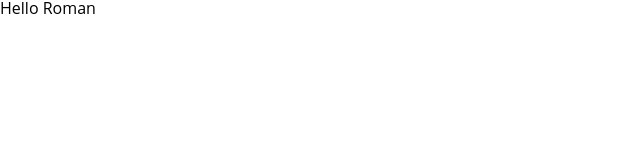
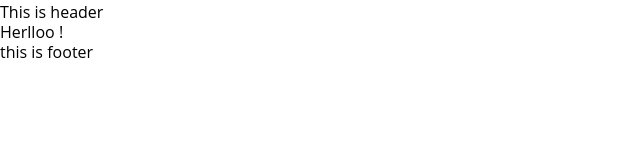
Before and after one commit to marckraw/marck.codes, a Gatsby site: page / in a window 1280 px wide. Shown: the whole page, without its empty margins (0-640 px from the left). Built offline with nearby package versions, Linux system fonts and the light colour scheme; Gatsby itself is replaced by a stand-in of ours.

Commit message:
Some initial commits

```diff
--- a/src/pages/index.js
+++ b/src/pages/index.js
@@ -3,7 +3,7 @@ import React from 'react';
 const HomePage = () => {
   return (
     <div>
-      <h1 className="leading-4">Hello Roman</h1>
+      <h1 className="leading-4">Herlloo !</h1>
     </div>
   );
 };
--- a/src/templates/MainTemplate/MainTemplate.js
+++ b/src/templates/MainTemplate/MainTemplate.js
@@ -5,7 +5,9 @@ const MainTemplate = ({ children }) => {
   return (
     <div>
       <Helmet lang="pl" title="Hello Roman" />
+      <header>This is header</header>
       {children}
+      <footer>this is footer</footer>
     </div>
   );
 };
```
Also changed, not shown: package.json (+6 -5 lines), README.md, 2 other files.
